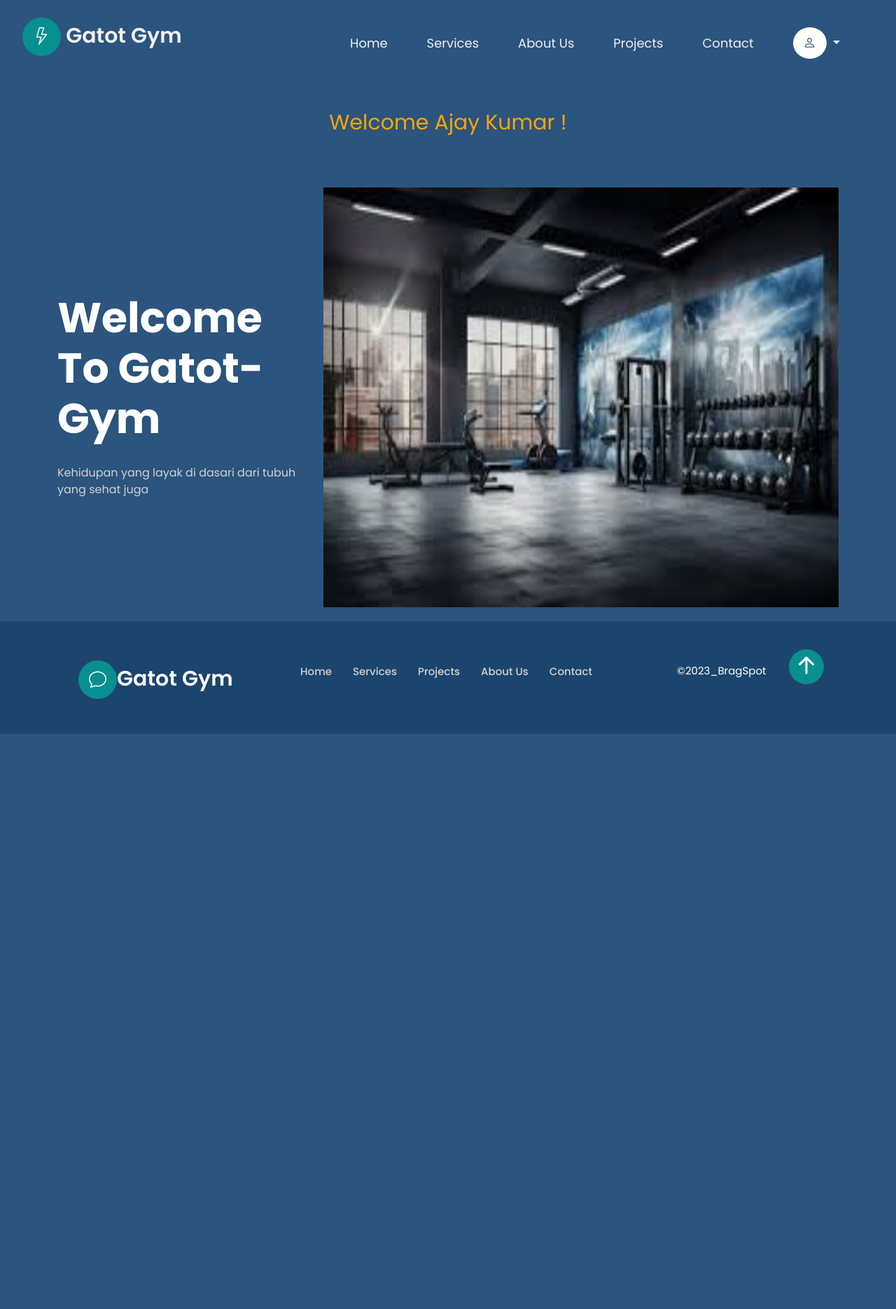
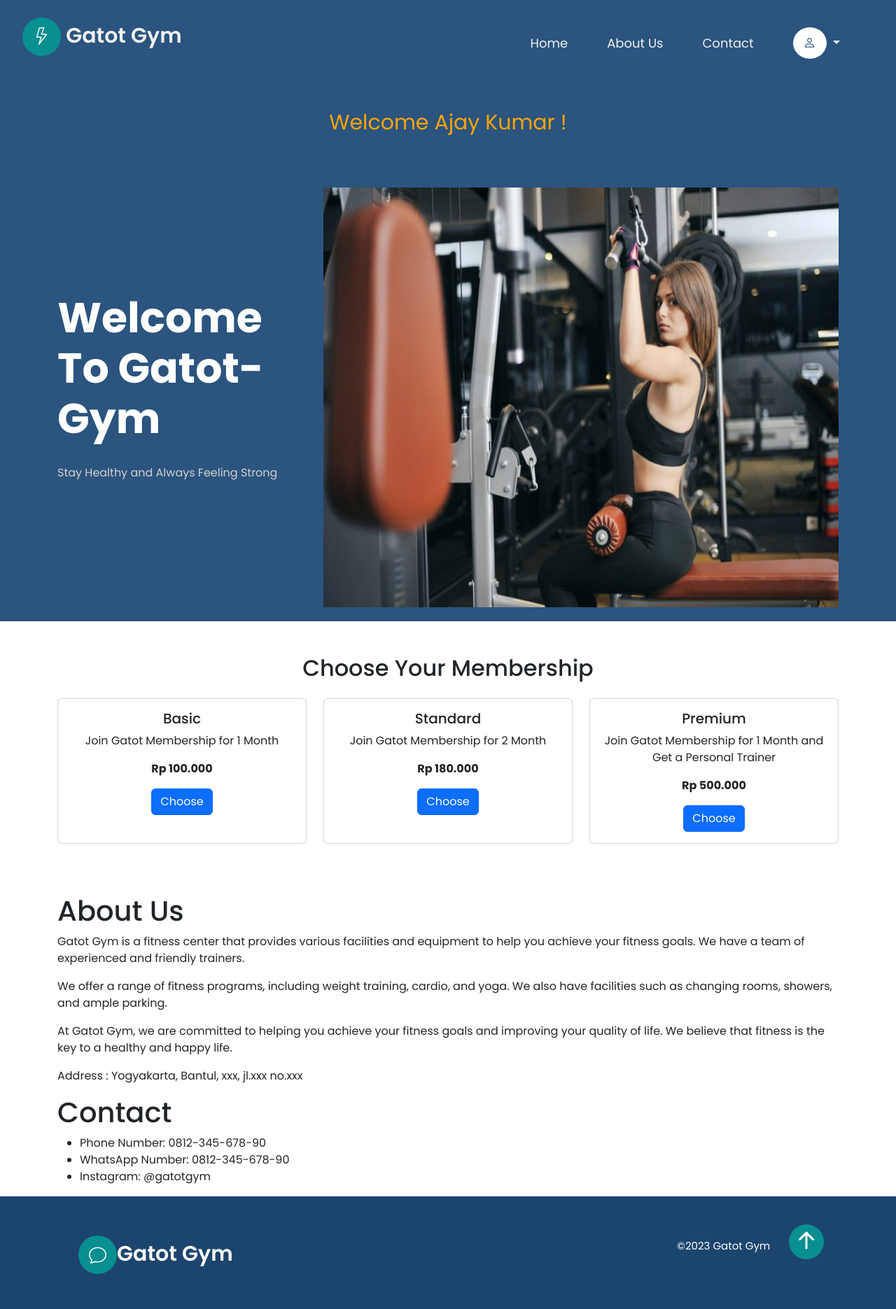
Before and after one commit to ricoWidiyatma/gym-Web, a PHP site: page /home.php in a window 1280 px wide. Shown: the whole page at 70% size. Before the commit the page ends 1049 px from the top, so only its background shows below. Run offline with PHP 8.4, Linux system fonts and the light colour scheme; a user stored in the database is signed in; data comes from the database, SQL or seed files in the repository.

Commit message:
Update home.php
ubah tampilan pada navigasi

```diff
--- a/login/home.php
+++ b/login/home.php
@@ -44,19 +44,13 @@ if (!isset($_SESSION['username'])) {
                 <div class="collapse navbar-collapse" id="navbarNav">
                     <ul class="navbar-nav ms-auto">
                         <li class="nav-item">
-                            <a class="nav-link" aria-current="page" href="#home">Home</a>
+                            <a class="nav-link" aria-current="page" href="home.php">Home</a>
                         </li>
                         <li class="nav-item">
-                            <a class="nav-link" href="#services">services</a>
+                            <a class="nav-link" aria-current="page" href="#about-us">About Us</a>
                         </li>
                         <li class="nav-item">
-                            <a class="nav-link" href="#about">about us</a>
-                        </li>
-                        <li class="nav-item">
-                            <a class="nav-link" href="#projects">projects</a>
-                        </li>
-                        <li class="nav-item">
-                            <a class="nav-link" href="#contact">contact</a>
+                            <a class="nav-link" href="#contact">Contact</a>
                         </li>
                         <li class="nav-item">
                             <div class="dropdown">
@@ -79,6 +73,10 @@ if (!isset($_SESSION['username'])) {
                                             $res_email = $result['email'];
                                             $res_id = $result['id'];
                                         }
+
+
+                                        echo "<a class='dropdown-item' href='edit.php?id=$res_id'>Change Profile</a>";
+
 
                                         ?>
 
@@ -113,17 +111,78 @@ if (!isset($_SESSION['username'])) {
             <div class="row">
                 <div class="col-lg-4 col-md-12 col-sm-12 text-content">
                     <h1>Welcome to Gatot-Gym</h1>
-                    <p> Kehidupan yang layak di dasari dari tubuh yang sehat juga
+                    <p> Stay Healthy and Always Feeling Strong
                     </p>
                 </div>
                 <div class="col-lg-8 col-md-12 col-sm-12">
-                    <img src="images/download.jpg" alt="" class="img-fluid">
+                    <img src="images/backgatot.jpg" alt="" class="img-fluid">
                 </div>
 
             </div>
         </div>
     </section>
+<!-- package section -->
+<section id="packages" class="package-section py-5">
+    <div class="container">
+        <h2 class="text-center mb-4">Choose Your Membership</h2>
+        <div class="row">
+            <!-- Package 1 -->
+            <div class="col-lg-4 col-md-6 mb-4">
+                <div class="card h-100 text-center">
+                    <div class="card-body">
+                        <h5 class="card-title">Basic</h5>
+                        <p class="card-text">Join Gatot Membership for 1 Month</p>
+                        <p class="card-text fw-bold">Rp 100.000</p>
+                        <a href="#" class="btn btn-primary">Choose</a>
+                    </div>
+                </div>
+            </div>
+            <!-- Package 2 -->
+            <div class="col-lg-4 col-md-6 mb-4">
+                <div class="card h-100 text-center">
+                    <div class="card-body">
+                        <h5 class="card-title">Standard</h5>
+                        <p class="card-text">Join Gatot Membership for 2 Month</p>
+                        <p class="card-text fw-bold">Rp 180.000</p>
+                        <a href="#" class="btn btn-primary">Choose</a>
+                    </div>
+                </div>
+            </div>
+            <!-- Package 3 -->
+            <div class="col-lg-4 col-md-6 mb-4">
+                <div class="card h-100 text-center">
+                    <div class="card-body">
+                        <h5 class="card-title">Premium</h5>
+                        <p class="card-text">Join Gatot Membership for 1 Month and Get a Personal Trainer</p>
+                        <p class="card-text fw-bold">Rp 500.000</p>
+                        <a href="#" class="btn btn-primary">Choose</a>
+                    </div>
+                </div>
+            </div>
+        </div>
+    </div>
+</section>
 
+<!-- about us  -->
+<div class="container">
+    <div class="row" id="aboutandcontact">
+        <div class="col-lg-12 col-md-12 col-sm-12"id="about-us">
+            <h1>About Us</h1>
+            <p>Gatot Gym is a fitness center that provides various facilities and equipment to help you achieve your fitness goals. We have a team of experienced and friendly trainers.</p>
+            <p>We offer a range of fitness programs, including weight training, cardio, and yoga. We also have facilities such as changing rooms, showers, and ample parking.</p>
+            <p>At Gatot Gym, we are committed to helping you achieve your fitness goals and improving your quality of life. We believe that fitness is the key to a healthy and happy life.</p>
+            <p>Address : Yogyakarta, Bantul, xxx, jl.xxx no.xxx</p>
+        </div>
+        <div class="col-lg-12 col-md-12 col-sm-12" id="contact">
+            <h1>Contact</h1>
+            <ul>
+                <li><i class="fa fa-phone"></i> Phone Number: 0812-345-678-90</li>
+                <li><i class="fa fa-whatsapp"></i> WhatsApp Number: 0812-345-678-90</li>
+                <li><i class="fa fa-instagram"></i> Instagram: @gatotgym</li>
+            </ul>
+        </div>
+    </div>
+</div>
 
     <!-- footer section  -->
 
@@ -133,18 +192,14 @@ if (!isset($_SESSION['username'])) {
                 <div class="col-lg-3 col-md-12 col-sm-12">
                     <p class="logo"><i class="bi bi-chat"></i>Gatot Gym</p>
                 </div>
-                <div class="col-lg-6 col-md-12 col-sm-12">
+                <div class="col-lg-6 col-md-6 col-sm-6">
                     <ul class="d-flex">
-                        <li><a href="#">Home</a></li>
-                        <li><a href="#">services</a></li>
-                        <li><a href="#">projects</a></li>
-                        <li><a href="#">about us</a></li>
-                        <li><a href="#">contact</a></li>
+
                     </ul>
                 </div>
 
                 <div class="col-lg-2 col-md-12 col-sm-12">
-                    <p>&copy;2023_BragSpot</p>
+                    <p>&copy;2023 Gatot Gym</p>
                 </div>
 
                 <div class="col-lg-1 col-md-12 col-sm-12">
```
